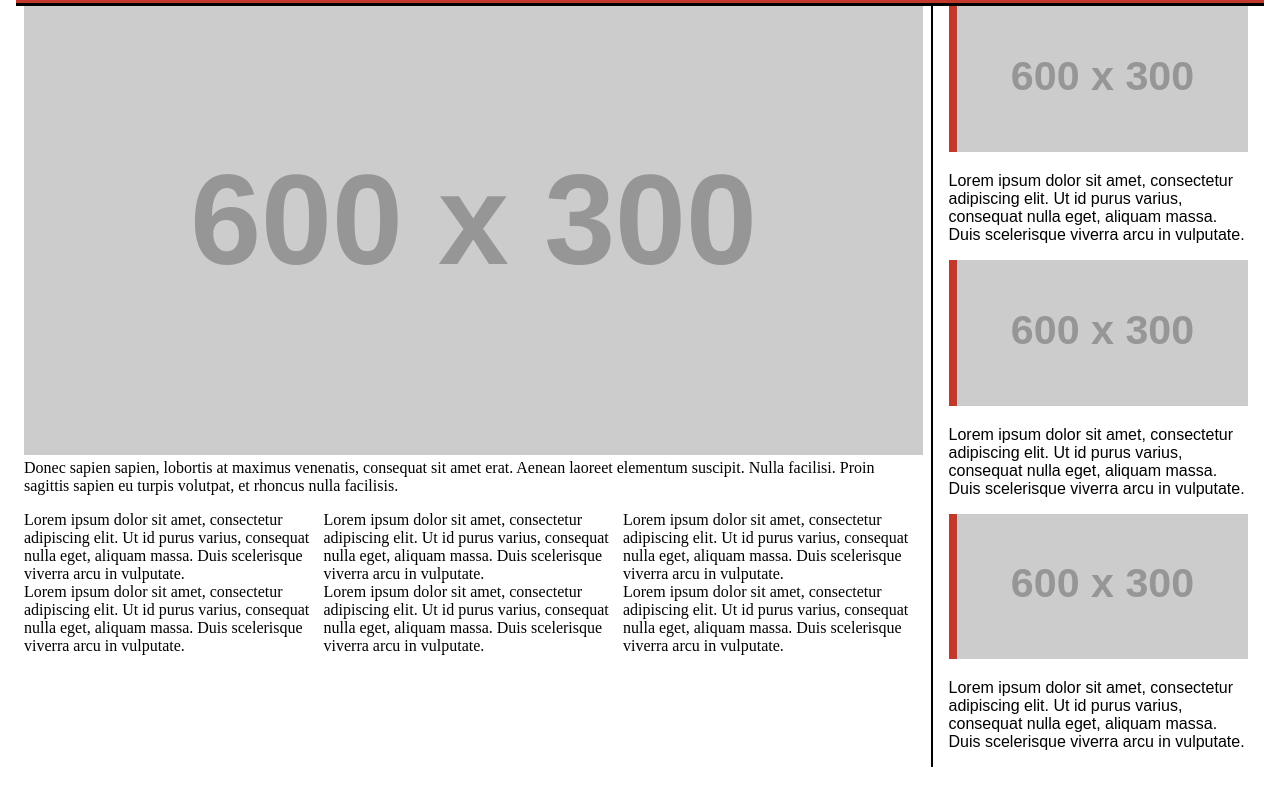
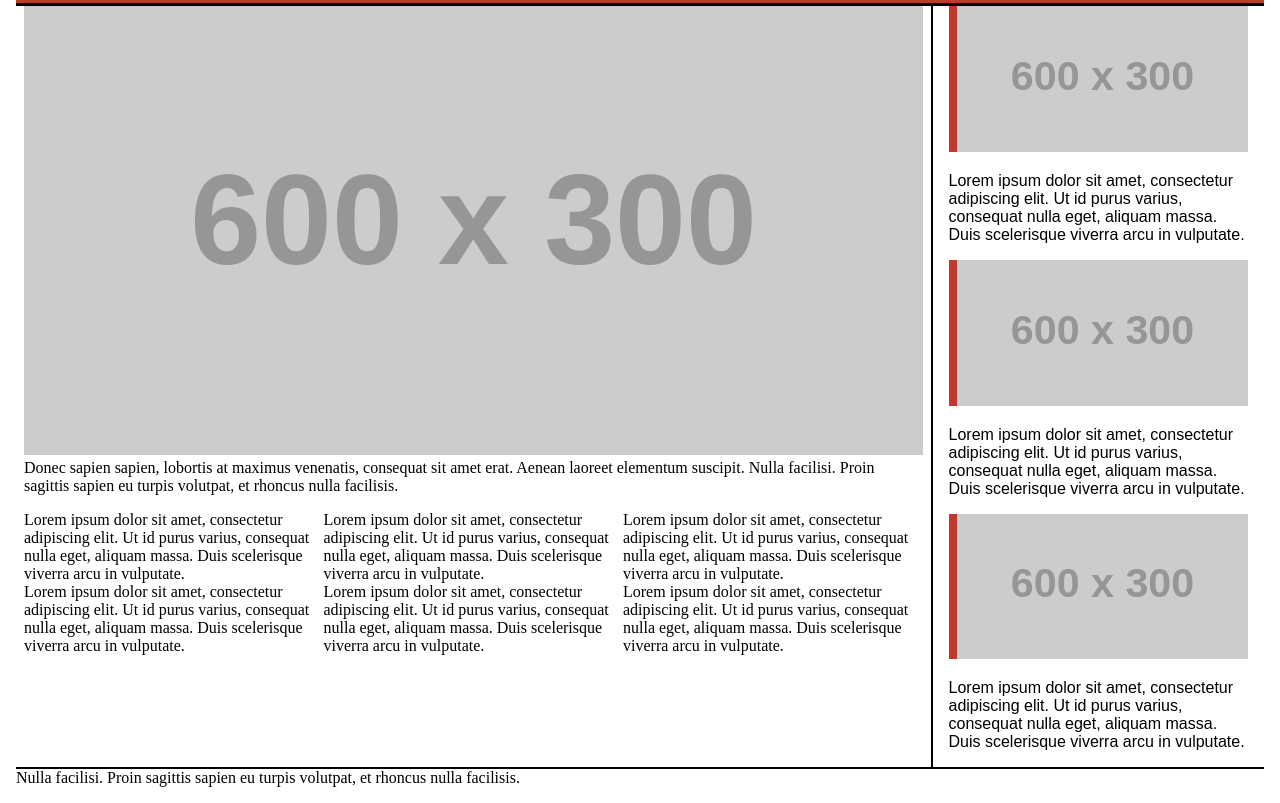
Before and after one commit to jrdnthedev/my_site, a website: page index.html in a window 1280 px wide. Shown: the part 202-1005 px from the top of the page. Drawn offline with Linux system fonts and the light colour scheme; placeholder pictures from the web are drawn by us.

Commit message:
added some footer styles

```diff
--- a/index.html
+++ b/index.html
@@ -85,7 +85,7 @@
       </div>
 
       <footer>
-
+        <p>Nulla facilisi. Proin sagittis sapien eu turpis volutpat, et rhoncus nulla facilisis.</p>
       </footer>
 
     </div>
--- /dev/null
+++ b/scss/_footer.scss
@@ -0,0 +1,3 @@
+footer {
+    border-top: 0.15rem solid $primary;
+}
--- a/scss/main.scss
+++ b/scss/main.scss
@@ -2,6 +2,8 @@
 @import '_variables';
 @import '_header';
 @import '_modules';
+@import '_footer';
+
 * {
     box-sizing: border-box;
 }
```
Also changed, not shown: css/main.css.
